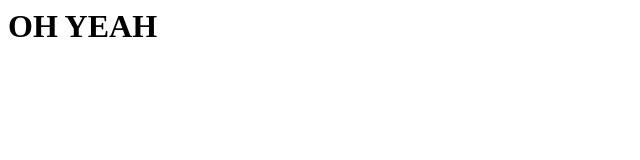
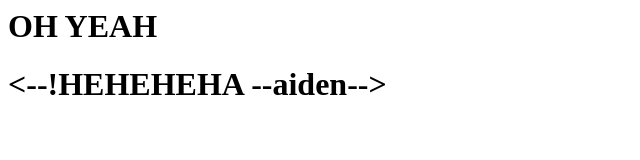
Before and after one commit to 4198-Programmers/4198-webpage, a plain HTML site: page index.html in a window 1280 px wide. Shown: the whole page, without its empty margins (0-640 px from the left). Drawn offline with Linux system fonts and the light colour scheme.

Commit message:
HEHEHEHA

```diff
--- a/index.html
+++ b/index.html
@@ -1 +1,3 @@
 <h1>OH YEAH<h1>
+
+<--!HEHEHEHA --aiden-->
```
